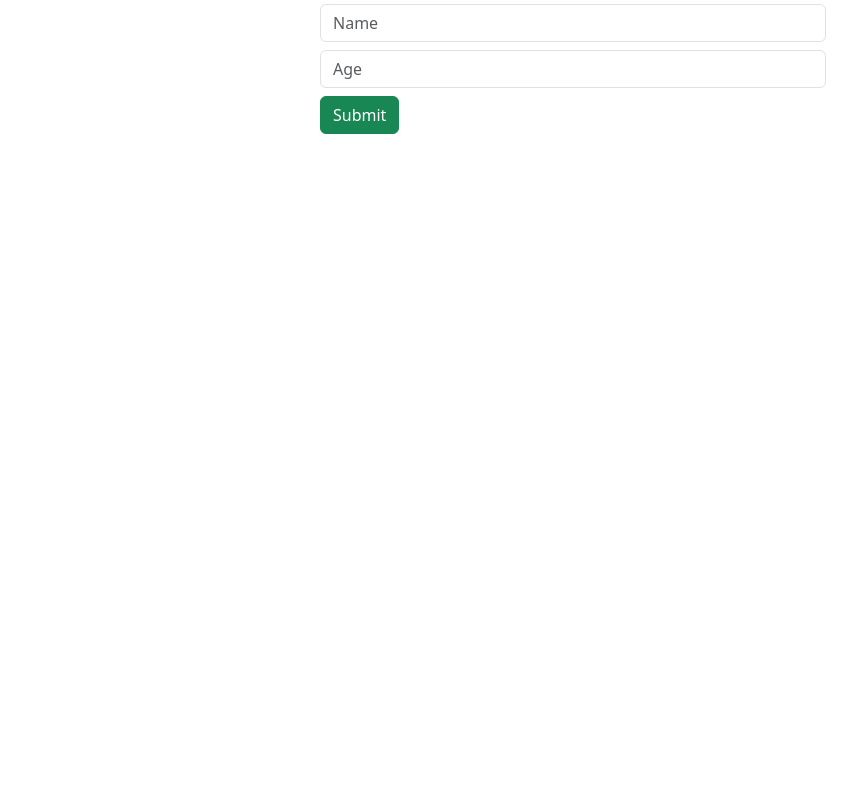
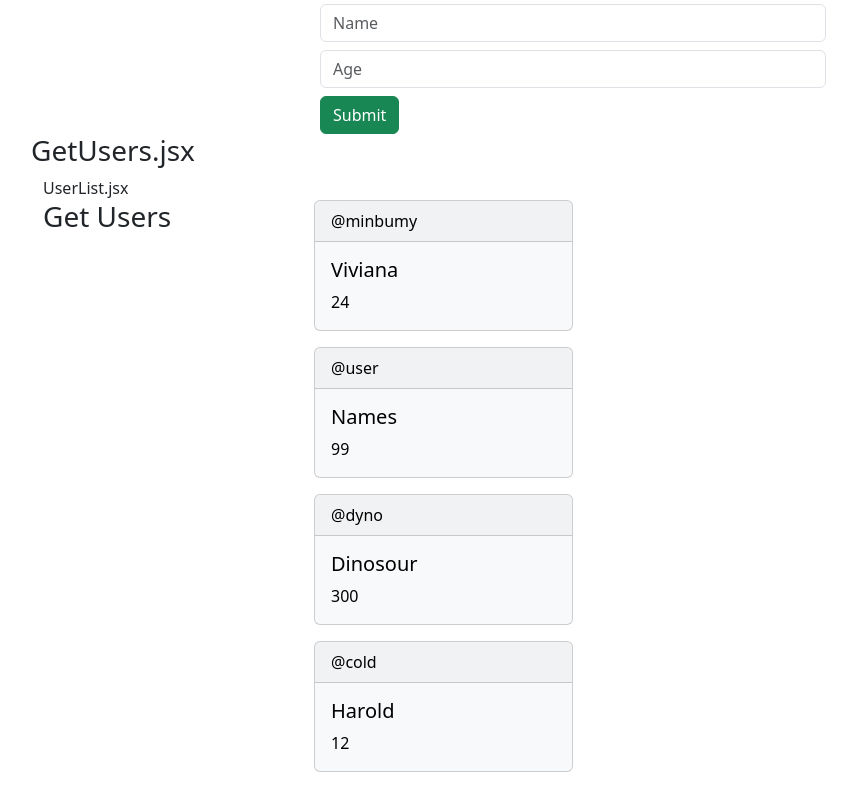
Before and after one commit to VivianaS14/react-basic-crud, a React (Create React App) app: page /admin in a window 1280 px wide. Shown: the part 340-1150 px from the top of the page, without its empty margins (67-924 px from the left). Before the commit the page ends 800 px from the top, so only its background shows below. Built offline with nearby package versions, Linux system fonts and the light colour scheme; data requests are answered from the project's data file.

Commit message:
feat: added user list

```diff
--- a/db/db.json
+++ b/db/db.json
@@ -17,6 +17,12 @@
       "name": "Dinosour",
       "username": "@dyno",
       "age": "300"
+    },
+    {
+      "id": "304",
+      "name": "Harold",
+      "username": "@cold",
+      "age": "12"
     }
   ]
 }
--- a/src/Admin.jsx
+++ b/src/Admin.jsx
@@ -1,5 +1,6 @@
 import React from "react";
 import CreateUser from "./container/CreateUser";
+import GetUsers from "./container/GetUsers";
 
 const Admin = () => {
   return (
@@ -7,6 +8,7 @@ const Admin = () => {
       <h1>Admin.jsx</h1>
       <div className="p-1">
         <CreateUser />
+        <GetUsers />
       </div>
     </>
   );
--- /dev/null
+++ b/src/components/UserList.jsx
@@ -0,0 +1,27 @@
+import React from "react";
+
+const UserList = ({ list }) => {
+  return (
+    <div className="container">
+      <div className="row">
+        <span>UserList.jsx</span>
+        <div className="col-3">
+          <h3>Get Users</h3>
+        </div>
+        <div className="col-6">
+          {list.map((e) => (
+            <div key={e.id} className="card text-bg-light mb-3 w-50">
+              <div className="card-header">{e.username}</div>
+              <div className="card-body">
+                <h5 className="card-title">{e.name}</h5>
+                <p className="card-text">{e.age}</p>
+              </div>
+            </div>
+          ))}
+        </div>
+      </div>
+    </div>
+  );
+};
+
+export default UserList;
--- /dev/null
+++ b/src/container/GetUsers.jsx
@@ -0,0 +1,36 @@
+import React, { useEffect, useState } from "react";
+import UserList from "../components/UserList";
+import { getUsers } from "../api/users";
+
+const GetUsers = () => {
+  const [error, setError] = useState("");
+  const [IsLoading, setIsLoading] = useState(false);
+  const [data, setData] = useState(null);
+
+  const getData = async () => {
+    try {
+      setIsLoading(true);
+      const res = await getUsers();
+      setIsLoading(false);
+      setData(res.data);
+    } catch (error) {
+      setIsLoading(false);
+      setError(error.message);
+    }
+  };
+
+  useEffect(() => {
+    getData();
+  }, []);
+
+  return (
+    <>
+      <h3>GetUsers.jsx</h3>
+      {IsLoading && <p>Loading...</p>}
+      {error && <p>Ups error</p>}
+      {data && <UserList list={data} />}
+    </>
+  );
+};
+
+export default GetUsers;
```
